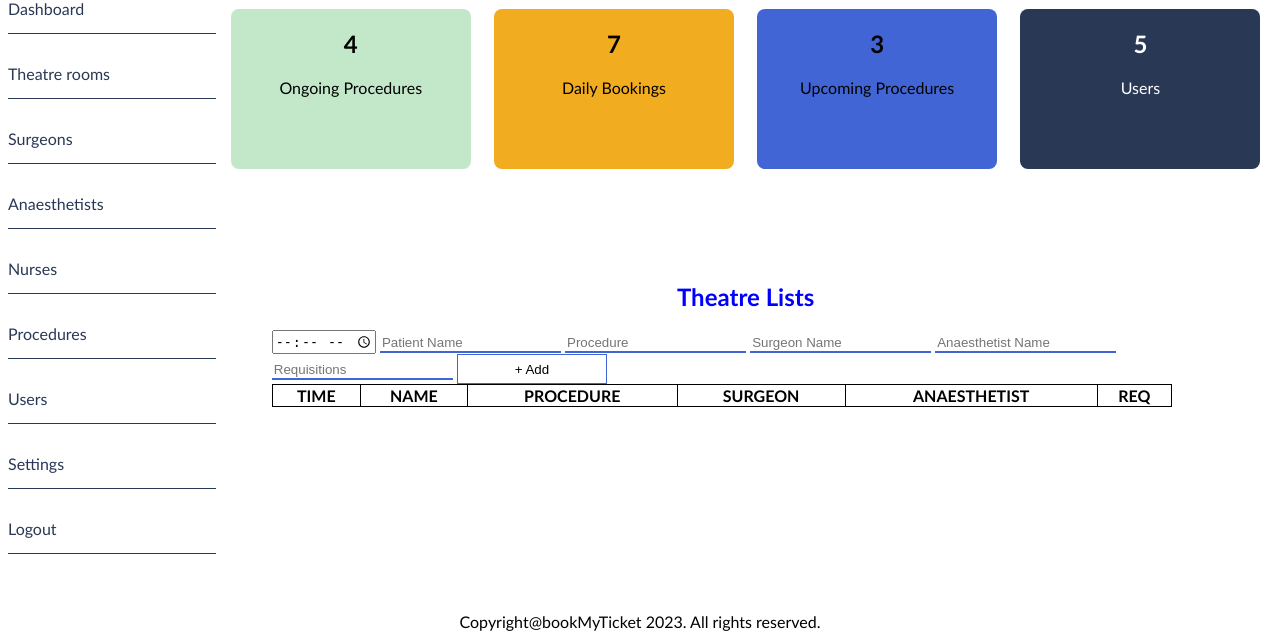
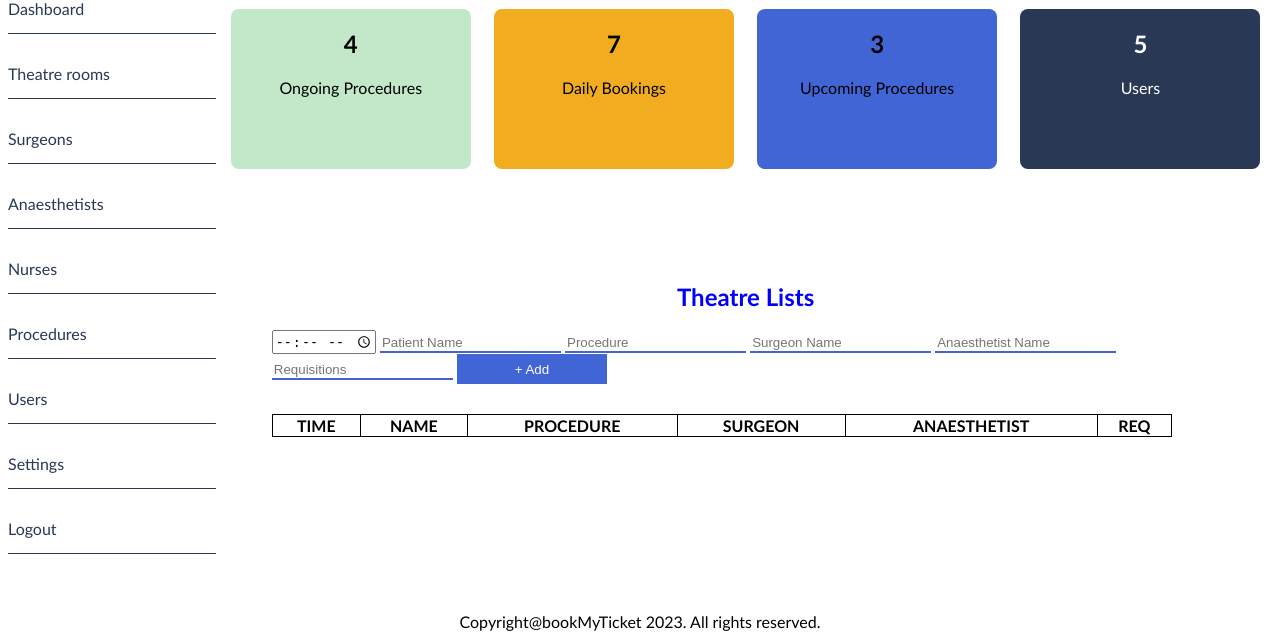
Before and after one commit to Mulubi/BookMyTicket, a Flask app: template Flask_BMT/templates/dashboard.html in a window 1280 px wide. Shown: the part 122-758 px from the top of the page. Run offline with Flask 2, Linux system fonts and the light colour scheme; the template is opened without the code that fills it, so the values that code supplies are empty; some libraries are stand-ins or nearby versions.

Commit message:
corrections

```diff
--- a/Flask_BMT/templates/dashboard.html
+++ b/Flask_BMT/templates/dashboard.html
@@ -64,6 +64,7 @@
         }
         table {
             width: 95%;
+            margin-top: 30px;
         }
         input[type=text] {
             border: none;
@@ -72,8 +73,9 @@
         button {
             height: 30px;
             width: 150px;
-            background-color: white;
-            border: 1px solid #4265d6;
+            background-color: #4265d6;
+            border: none;
+            color: white;
         }
     </style>
     <title>Dashboard</title>
```
